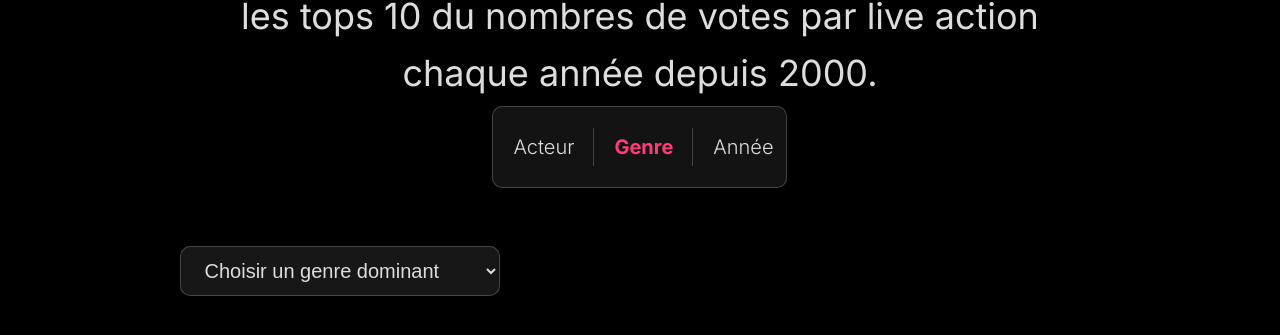
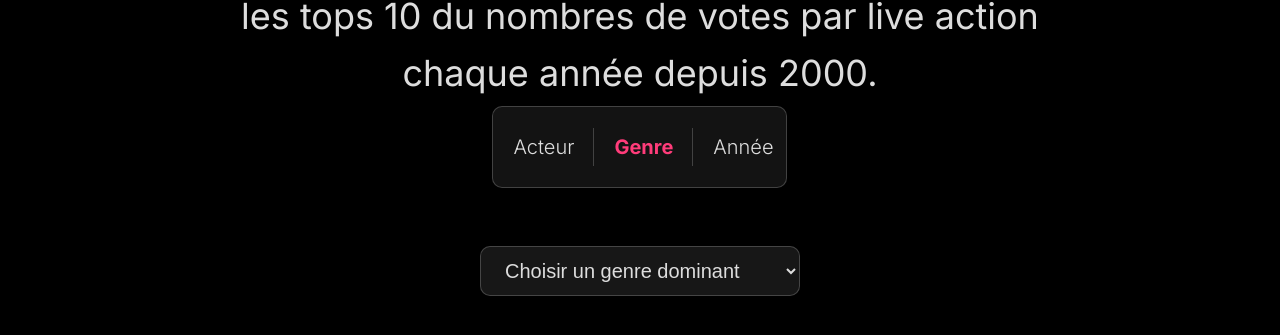
Before and after one commit to ninon28/dataplay, a website: page src/index.html in a window 1280 px wide. Both pictures are taken after a click on the item "Genre". Shown: the part 565-900 px from the top of the page. Drawn offline with nearby package versions, Linux system fonts and the light colour scheme; files that its build step writes are made by us from their sources.

Commit message:
mise au centre du menu des genres

```diff
--- a/src/index.html
+++ b/src/index.html
@@ -51,7 +51,7 @@
     <section id="section-genre" class="section-genre genre">
 
         <section class="main__filters block">
-            <div class="select__element">
+            <div class="select__element select__element--column">
             <select class="select__list">
 
             <option value="" disabled selected>Choisir un genre dominant</option>
--- a/src/styles/components/_type.scss
+++ b/src/styles/components/_type.scss
@@ -371,6 +371,10 @@ h2 {
   .main__filters {
     .select__element {
       flex-direction: row;
+
+      &--column{
+        flex-direction: column;
+      }
     }
   }
 
```
